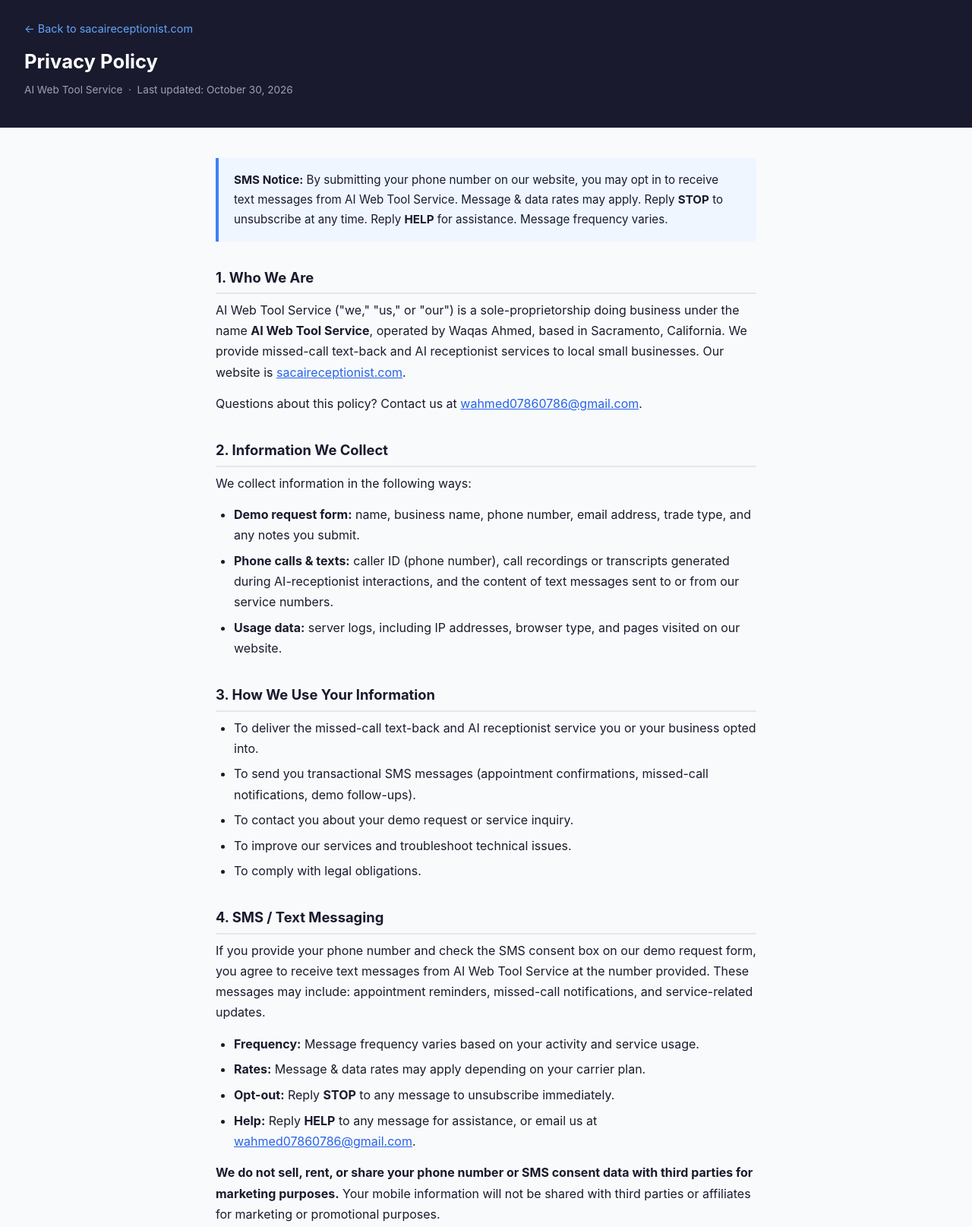
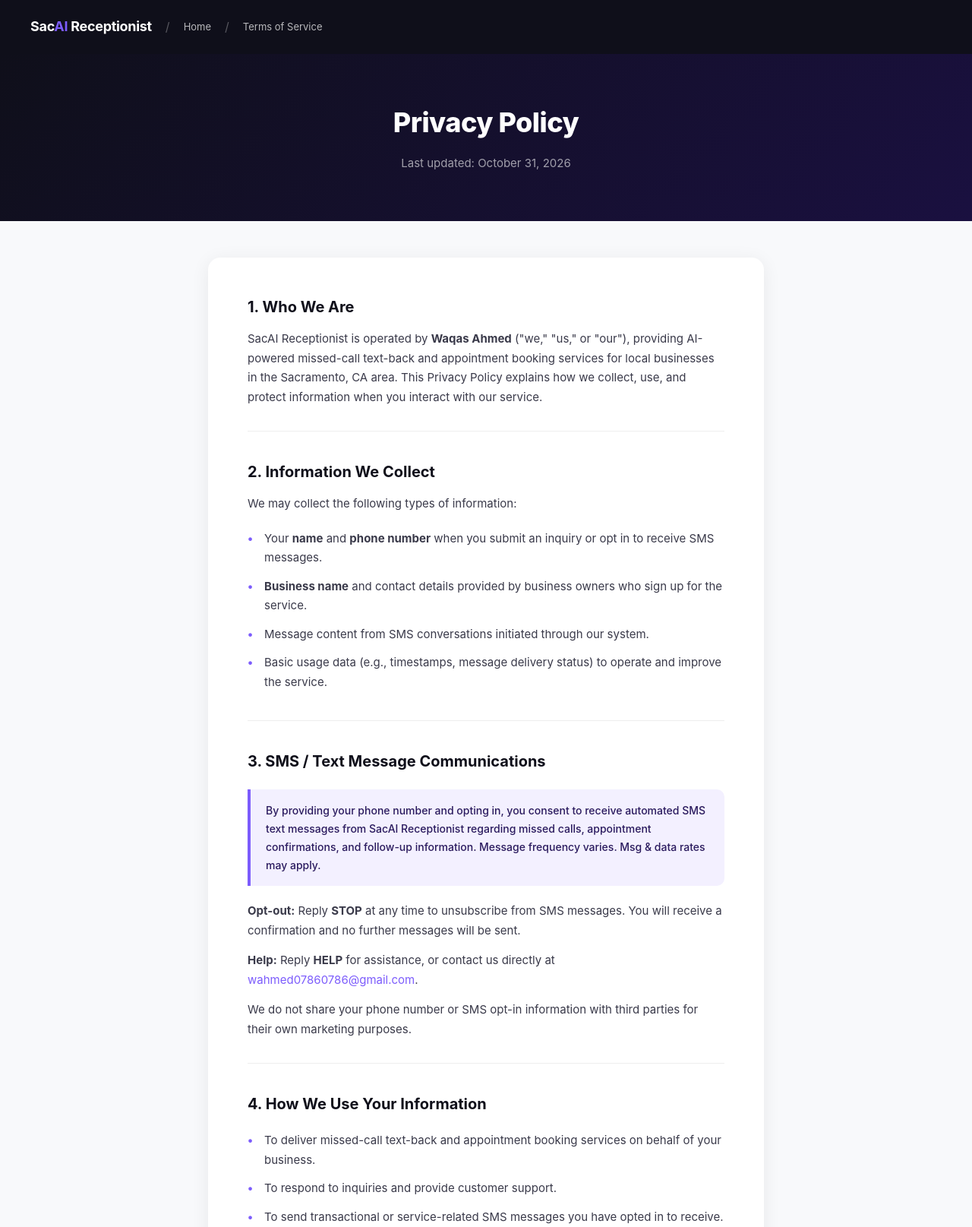
Before and after one commit to wahmed3900/backendAIassist, a website: page privacy.html in a window 1280 px wide. Shown: the top 1615 px of the page at 76% size. Drawn offline with Linux system fonts and the light colour scheme.

Commit message:
Update Privacy Policy branding and content

```diff
--- a/privacy.html
+++ b/privacy.html
@@ -3,181 +3,277 @@
 <head>
   <meta charset="UTF-8" />
   <meta name="viewport" content="width=device-width, initial-scale=1.0" />
-  <title>Privacy Policy – AI Web Tool Service</title>
+  <title>Privacy Policy – SacAI Receptionist</title>
   <style>
     *, *::before, *::after { box-sizing: border-box; margin: 0; padding: 0; }
+
     body {
-      font-family: -apple-system, BlinkMacSystemFont, 'Segoe UI', Roboto, Oxygen, sans-serif;
-      background: #f9fafb;
+      font-family: -apple-system, BlinkMacSystemFont, "Segoe UI", Roboto, Helvetica, Arial, sans-serif;
+      background: #f8f9fb;
       color: #1a1a2e;
       line-height: 1.7;
     }
+
     header {
-      background: #1a1a2e;
-      color: #fff;
-      padding: 1.5rem 2rem;
+      background: #0f0f1a;
+      padding: 20px 40px;
+      display: flex;
+      align-items: center;
+      gap: 12px;
     }
     header a {
-      color: #60a5fa;
+      color: #fff;
       text-decoration: none;
-      font-size: 0.9rem;
+      font-size: 13px;
+      opacity: 0.7;
+      transition: opacity .2s;
     }
-    header h1 { font-size: 1.6rem; margin-top: 0.5rem; }
-    header p  { font-size: 0.85rem; color: #9ca3af; margin-top: 0.25rem; }
+    header a:hover { opacity: 1; }
+    header .logo {
+      font-size: 18px;
+      font-weight: 700;
+      color: #fff;
+      letter-spacing: -0.3px;
+    }
+    header .logo span { color: #7c5cfc; }
+    header .sep { color: rgba(255,255,255,.3); margin: 0 6px; }
+
+    .hero {
+      background: linear-gradient(135deg, #0f0f1a 0%, #1a1040 100%);
+      padding: 60px 40px 50px;
+      text-align: center;
+    }
+    .hero h1 {
+      font-size: 36px;
+      font-weight: 800;
+      color: #fff;
+      letter-spacing: -0.5px;
+    }
+    .hero p {
+      color: rgba(255,255,255,.6);
+      margin-top: 10px;
+      font-size: 15px;
+    }
+
     main {
-      max-width: 760px;
-      margin: 2.5rem auto;
-      padding: 0 1.5rem 4rem;
+      max-width: 780px;
+      margin: 48px auto 80px;
+      padding: 0 24px;
     }
+
+    .card {
+      background: #fff;
+      border-radius: 16px;
+      padding: 48px 52px;
+      box-shadow: 0 4px 24px rgba(0,0,0,.07);
+    }
+
     h2 {
-      font-size: 1.15rem;
+      font-size: 20px;
       font-weight: 700;
-      color: #1a1a2e;
-      margin: 2rem 0 0.5rem;
-      padding-bottom: 0.25rem;
-      border-bottom: 2px solid #e5e7eb;
+      color: #0f0f1a;
+      margin: 36px 0 12px;
     }
-    p  { margin-bottom: 0.9rem; }
-    ul { margin: 0.5rem 0 0.9rem 1.5rem; }
-    li { margin-bottom: 0.4rem; }
-    a  { color: #2563eb; }
-    .notice {
-      background: #eff6ff;
-      border-left: 4px solid #3b82f6;
-      padding: 1rem 1.25rem;
-      border-radius: 0 6px 6px 0;
-      margin: 1.5rem 0;
-      font-size: 0.95rem;
+    h2:first-of-type { margin-top: 0; }
+
+    p { font-size: 15px; color: #3a3a4a; margin-bottom: 14px; }
+
+    ul {
+      list-style: none;
+      padding: 0;
+      margin: 0 0 14px;
     }
+    ul li {
+      font-size: 15px;
+      color: #3a3a4a;
+      padding: 6px 0 6px 22px;
+      position: relative;
+    }
+    ul li::before {
+      content: "•";
+      color: #7c5cfc;
+      font-weight: 700;
+      position: absolute;
+      left: 0;
+    }
+
+    .highlight-box {
+      background: #f3f0ff;
+      border-left: 4px solid #7c5cfc;
+      border-radius: 0 10px 10px 0;
+      padding: 16px 20px;
+      margin: 20px 0;
+    }
+    .highlight-box p {
+      margin: 0;
+      font-size: 14px;
+      color: #2a1a5e;
+      font-weight: 500;
+    }
+
+    a { color: #7c5cfc; text-decoration: none; }
+    a:hover { text-decoration: underline; }
+
+    .divider {
+      height: 1px;
+      background: #eee;
+      margin: 32px 0;
+    }
+
     footer {
       text-align: center;
-      font-size: 0.8rem;
-      color: #9ca3af;
-      margin-top: 3rem;
+      font-size: 13px;
+      color: #888;
+      padding: 32px 24px;
+    }
+
+    @media (max-width: 600px) {
+      .card { padding: 32px 24px; }
+      .hero h1 { font-size: 26px; }
     }
   </style>
 </head>
 <body>
 
   <header>
-  <a href="/">← Back to sacaireceptionist.com</a>
-  <h1>Privacy Policy</h1>
-  <p>AI Web Tool Service &nbsp;·&nbsp; Last updated: October 30, 2026</p>
+    <span class="logo">Sac<span>AI</span> Receptionist</span>
+    <span class="sep">/</span>
+    <a href="/">Home</a>
+    <span class="sep">/</span>
+    <a href="/terms.html">Terms of Service</a>
   </header>
 
+  <div class="hero">
+    <h1>Privacy Policy</h1>
+    <p>Last updated: October 31, 2026</p>
+  </div>
+
   <main>
-
-  <div class="notice">
-    <strong>SMS Notice:</strong> By submitting your phone number on our website, you may opt in to receive
-    text messages from AI Web Tool Service. Message &amp; data rates may apply.
-    Reply <strong>STOP</strong> to unsubscribe at any time. Reply <strong>HELP</strong> for assistance.
-    Message frequency varies.
-  </div>
+    <div class="card">
 
       <h2>1. Who We Are</h2>
       <p>
-    AI Web Tool Service ("we," "us," or "our") is a sole-proprietorship doing business under the name
-    <strong>AI Web Tool Service</strong>, operated by Waqas Ahmed, based in Sacramento, California.
-    We provide missed-call text-back and AI receptionist services to local small businesses.
-    Our website is <a href="https://sacaireceptionist.com">sacaireceptionist.com</a>.
-  </p>
-  <p>
-    Questions about this policy? Contact us at
-    <a href="mailto:wahmed07860786@gmail.com">wahmed07860786@gmail.com</a>.
+        SacAI Receptionist is operated by <strong>Waqas Ahmed</strong> ("we," "us," or "our"),
+        providing AI-powered missed-call text-back and appointment booking services for local
+        businesses in the Sacramento, CA area. This Privacy Policy explains how we collect,
+        use, and protect information when you interact with our service.
       </p>
 
+      <div class="divider"></div>
+
       <h2>2. Information We Collect</h2>
-  <p>We collect information in the following ways:</p>
+      <p>We may collect the following types of information:</p>
       <ul>
-    <li><strong>Demo request form:</strong> name, business name, phone number, email address, trade type, and any notes you submit.</li>
-    <li><strong>Phone calls &amp; texts:</strong> caller ID (phone number), call recordings or transcripts generated during AI-receptionist interactions, and the content of text messages sent to or from our service numbers.</li>
-    <li><strong>Usage data:</strong> server logs, including IP addresses, browser type, and pages visited on our website.</li>
+        <li>Your <strong>name</strong> and <strong>phone number</strong> when you submit an inquiry or opt in to receive SMS messages.</li>
+        <li><strong>Business name</strong> and contact details provided by business owners who sign up for the service.</li>
+        <li>Message content from SMS conversations initiated through our system.</li>
+        <li>Basic usage data (e.g., timestamps, message delivery status) to operate and improve the service.</li>
       </ul>
 
-  <h2>3. How We Use Your Information</h2>
+      <div class="divider"></div>
+
+      <h2>3. SMS / Text Message Communications</h2>
+
+      <div class="highlight-box">
+        <p>
+          By providing your phone number and opting in, you consent to receive automated SMS text messages
+          from SacAI Receptionist regarding missed calls, appointment confirmations, and follow-up information.
+          Message frequency varies. Msg &amp; data rates may apply.
+        </p>
+      </div>
+
+      <p><strong>Opt-out:</strong> Reply <strong>STOP</strong> at any time to unsubscribe from SMS messages. You will receive a confirmation and no further messages will be sent.</p>
+      <p><strong>Help:</strong> Reply <strong>HELP</strong> for assistance, or contact us directly at <a href="mailto:wahmed07860786@gmail.com">wahmed07860786@gmail.com</a>.</p>
+      <p>We do not share your phone number or SMS opt-in information with third parties for their own marketing purposes.</p>
+
+      <div class="divider"></div>
+
+      <h2>4. How We Use Your Information</h2>
       <ul>
-    <li>To deliver the missed-call text-back and AI receptionist service you or your business opted into.</li>
-    <li>To send you transactional SMS messages (appointment confirmations, missed-call notifications, demo follow-ups).</li>
-    <li>To contact you about your demo request or service inquiry.</li>
-    <li>To improve our services and troubleshoot technical issues.</li>
-    <li>To comply with legal obligations.</li>
+        <li>To deliver missed-call text-back and appointment booking services on behalf of your business.</li>
+        <li>To respond to inquiries and provide customer support.</li>
+        <li>To send transactional or service-related SMS messages you have opted in to receive.</li>
+        <li>To improve and maintain our service.</li>
       </ul>
 
-  <h2>4. SMS / Text Messaging</h2>
+      <div class="divider"></div>
+
+      <h2>5. How We Share Your Information</h2>
       <p>
-    If you provide your phone number and check the SMS consent box on our demo request form, you agree to
-    receive text messages from AI Web Tool Service at the number provided. These messages may include:
-    appointment reminders, missed-call notifications, and service-related updates.
+        We do not sell, rent, or trade your personal information. We may share information only in
+        these limited circumstances:
       </p>
       <ul>
-    <li><strong>Frequency:</strong> Message frequency varies based on your activity and service usage.</li>
-    <li><strong>Rates:</strong> Message &amp; data rates may apply depending on your carrier plan.</li>
-    <li><strong>Opt-out:</strong> Reply <strong>STOP</strong> to any message to unsubscribe immediately.</li>
-    <li><strong>Help:</strong> Reply <strong>HELP</strong> to any message for assistance, or email us at <a href="mailto:wahmed07860786@gmail.com">wahmed07860786@gmail.com</a>.</li>
+        <li><strong>Service providers:</strong> We use Twilio to route SMS messages and may share necessary data with them solely to deliver the service. Twilio's privacy policy is available at <a href="https://www.twilio.com/legal/privacy" target="_blank" rel="noopener">twilio.com/legal/privacy</a>.</li>
+        <li><strong>Legal compliance:</strong> We may disclose information if required by law or to protect the rights and safety of users or the public.</li>
       </ul>
+
+      <div class="divider"></div>
+
+      <h2>6. Data Security</h2>
       <p>
-    <strong>We do not sell, rent, or share your phone number or SMS consent data with third parties
-    for marketing purposes.</strong> Your mobile information will not be shared with third parties or
-    affiliates for marketing or promotional purposes.
+        We take reasonable measures to protect your information from unauthorized access, loss, or misuse.
+        However, no method of transmission over the internet is 100% secure, and we cannot guarantee
+        absolute security.
       </p>
 
-  <h2>5. How We Share Information</h2>
-  <p>We do not sell your personal information. We may share it only in these limited situations:</p>
-  <ul>
-    <li><strong>Service providers:</strong> Twilio (SMS and voice delivery), Anthropic (AI processing), MongoDB Atlas (data storage), and Render (hosting). Each provider has its own privacy policy.</li>
-    <li><strong>Legal requirements:</strong> If required by law, court order, or government authority.</li>
-    <li><strong>Business clients:</strong> If you contact a business that uses our AI receptionist service, your name, phone number, and conversation details are shared with that business owner so they can follow up with you.</li>
-  </ul>
+      <div class="divider"></div>
 
-  <h2>6. Data Retention</h2>
+      <h2>7. Data Retention</h2>
       <p>
-    We retain call logs, booking records, and text-message logs for up to 12 months, or as long as
-    necessary to provide the service and comply with legal obligations. You may request deletion of
-    your data at any time by contacting us.
+        We retain personal information only as long as necessary to provide the service or as required by
+        applicable law. SMS message logs are retained for up to 90 days unless a longer period is required
+        for compliance.
       </p>
 
-  <h2>7. Your Rights</h2>
-  <p>Depending on your location, you may have the right to:</p>
+      <div class="divider"></div>
+
+      <h2>8. Your Rights</h2>
+      <p>You may request to:</p>
       <ul>
         <li>Access the personal information we hold about you.</li>
-    <li>Request correction of inaccurate data.</li>
-    <li>Request deletion of your data.</li>
-    <li>Opt out of SMS communications at any time by replying STOP.</li>
+        <li>Correct inaccurate information.</li>
+        <li>Delete your personal information (subject to legal retention requirements).</li>
+        <li>Opt out of SMS communications at any time by replying <strong>STOP</strong>.</li>
       </ul>
       <p>To exercise any of these rights, email us at <a href="mailto:wahmed07860786@gmail.com">wahmed07860786@gmail.com</a>.</p>
 
-  <h2>8. Cookies &amp; Analytics</h2>
-  <p>
-    Our website may use basic session cookies to keep the site functional. We do not currently
-    use third-party advertising or tracking cookies.
-  </p>
+      <div class="divider"></div>
 
       <h2>9. Children's Privacy</h2>
       <p>
-    Our services are not directed to anyone under the age of 18. We do not knowingly collect
-    personal information from minors.
+        Our service is not directed to individuals under the age of 13. We do not knowingly collect
+        personal information from children.
       </p>
+
+      <div class="divider"></div>
 
       <h2>10. Changes to This Policy</h2>
       <p>
-    We may update this policy from time to time. The "Last updated" date at the top of this page
-    will reflect any changes. Continued use of our service after an update constitutes acceptance
-    of the revised policy.
+        We may update this Privacy Policy from time to time. Changes will be posted on this page with
+        an updated effective date. Continued use of our service after changes constitutes acceptance of
+        the updated policy.
       </p>
+
+      <div class="divider"></div>
 
       <h2>11. Contact Us</h2>
       <p>
-    AI Web Tool Service<br />
-    Sacramento, California<br />
+        If you have questions about this Privacy Policy, please contact:<br /><br />
+        <strong>Waqas Ahmed</strong><br />
+        SacAI Receptionist<br />
+        Sacramento, CA<br />
         Email: <a href="mailto:wahmed07860786@gmail.com">wahmed07860786@gmail.com</a><br />
-    Website: <a href="https://sacaireceptionist.com">sacaireceptionist.com</a>
+        Phone: <a href="tel:+12792836339">(279) 283-6339</a>
       </p>
 
+    </div>
+  </main>
+
   <footer>
-    &copy; 2026 AI Web Tool Service. All rights reserved.
-    &nbsp;|&nbsp; <a href="/terms">Terms of Service</a>
+    &copy; 2026 SacAI Receptionist · Operated by Waqas Ahmed · Sacramento, CA<br />
+    <a href="/">Home</a> &nbsp;|&nbsp; <a href="/terms.html">Terms of Service</a>
   </footer>
 
-</main>
 </body>
 </html>
```
Lines whose indentation alone changed are shown as unchanged.
